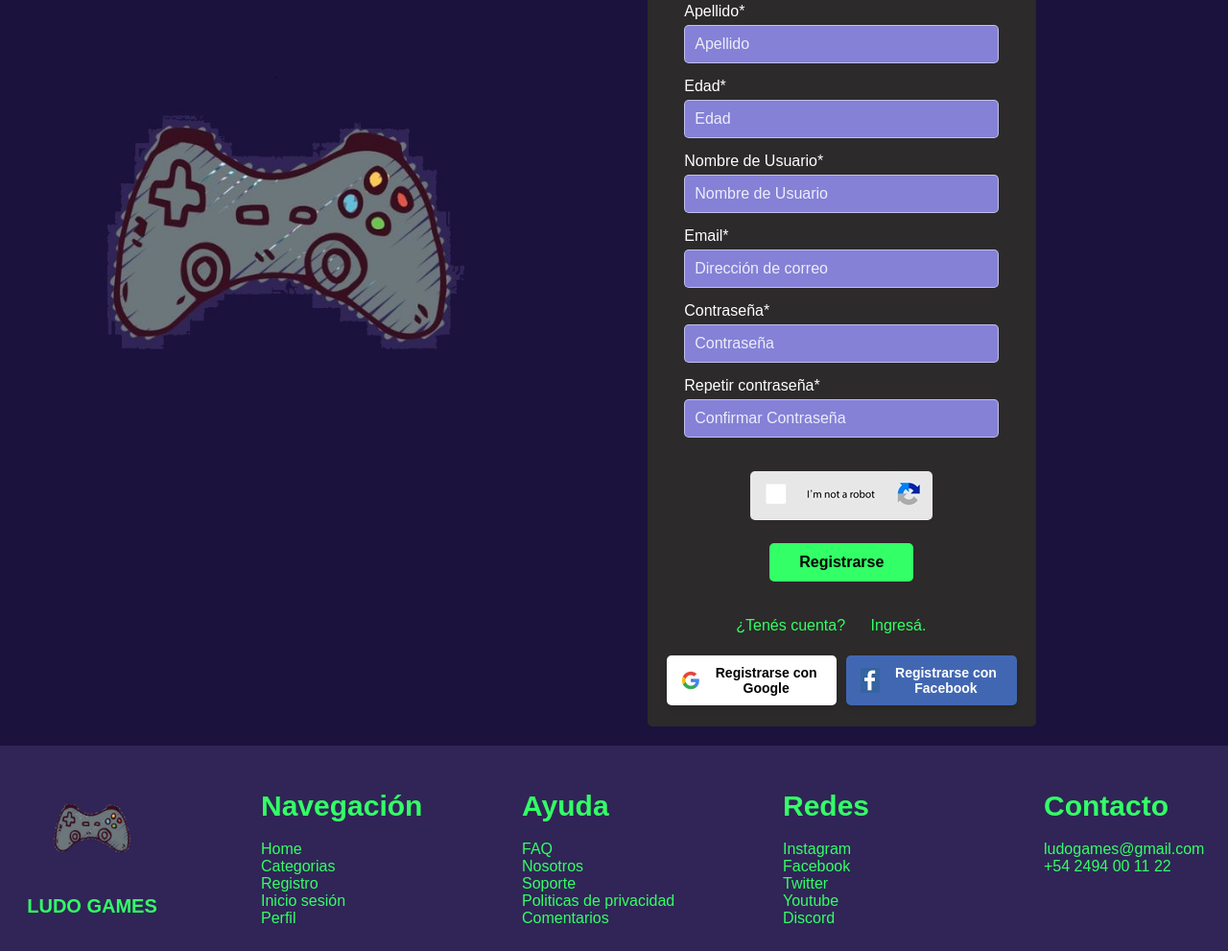
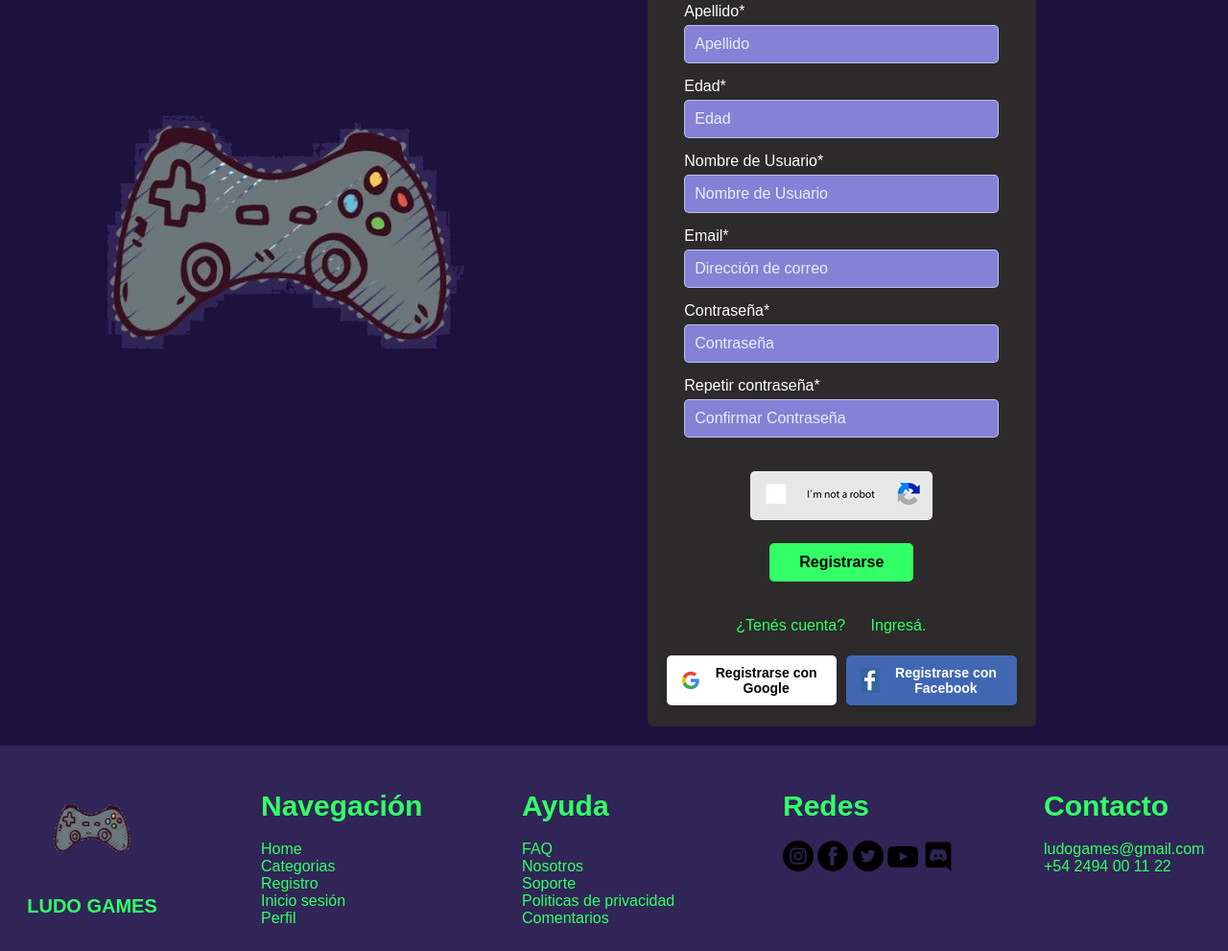
Before and after one commit to MartiSafen/TPE-interfaces-grupo9, a plain HTML site: page TP1/index.html in a window 1280 px wide. Shown: the part 336-1327 px from the top of the page at 96% size. Drawn offline with Linux system fonts and the light colour scheme.

Commit message:
agrego img redes a registro y login

```diff
--- a/TP1/index.html
+++ b/TP1/index.html
@@ -98,14 +98,14 @@
         <p>Politicas de privacidad</p>
         <p>Comentarios</p>
     </div>
-    <div>
+    <div class="redes">
         <h4>Redes</h4>
-        <p>Instagram</p>
-        <p>Facebook</p>
-        <p>Twitter</p>
-        <p>Youtube</p>
-        <p>Discord</p>
-    </div>
+        <img src="/TP1/img/instagram_black_logo_icon_147122.png" alt="Instagram">
+        <img src="/TP1/img/social_facebook_fb_35.png" alt="facebook">
+        <img src="/TP1/img/twitter_black_logo_icon_147062.png" alt="Twitter">
+        <img src="/TP1/img/YOUTUBE_icon-icons.com_65487.png" alt="Youtube">
+        <img src="/TP1/img/discord_icon_136688.png" alt="Discord">
+      </div>
     <div>
         <h4>Contacto</h4>
         <p>ludogames@gmail.com</p>
```
Also changed, not shown: TP1/login.html (+7 -7 lines), TP1/style.css (line endings or trailing spaces).
